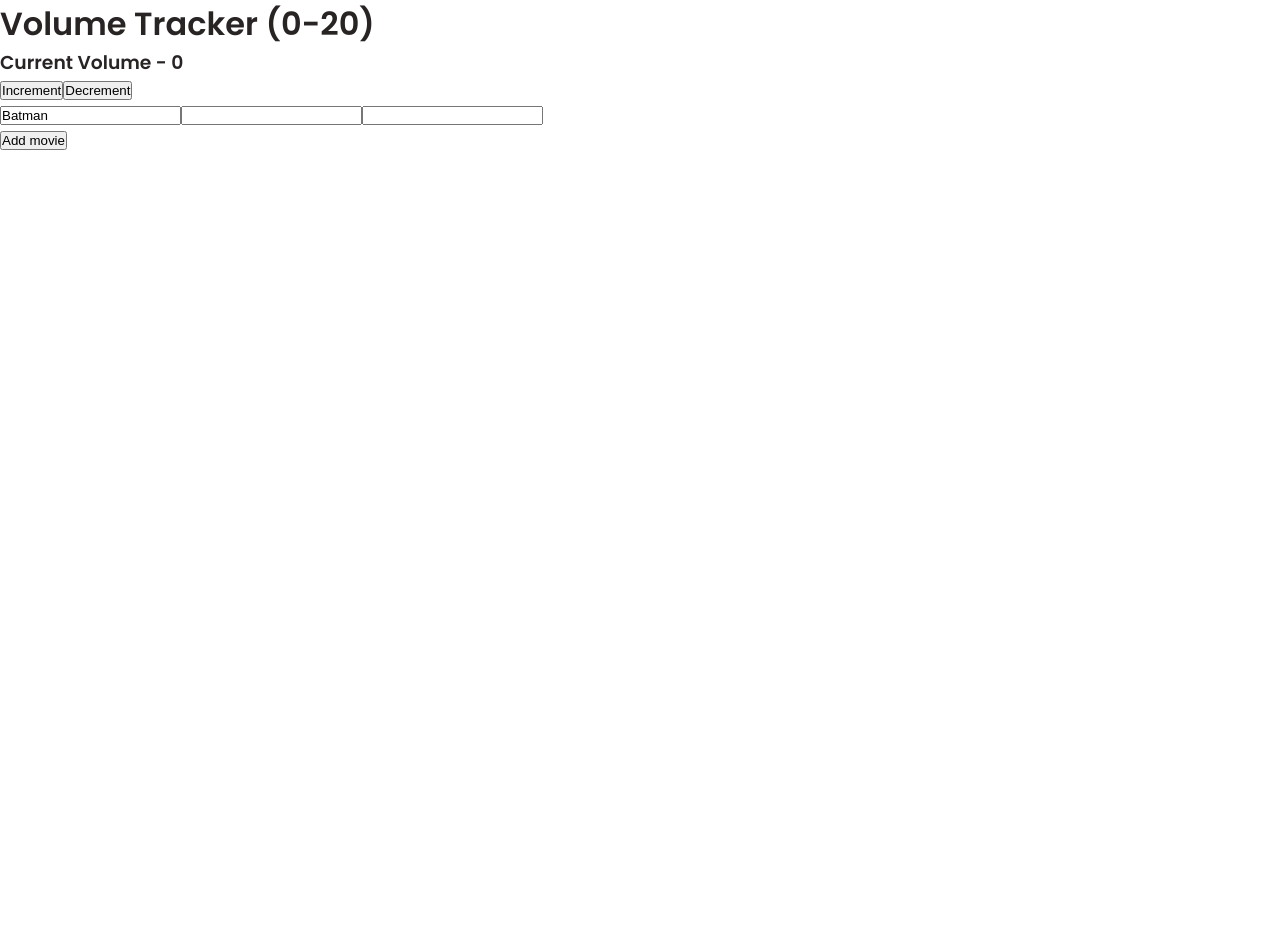
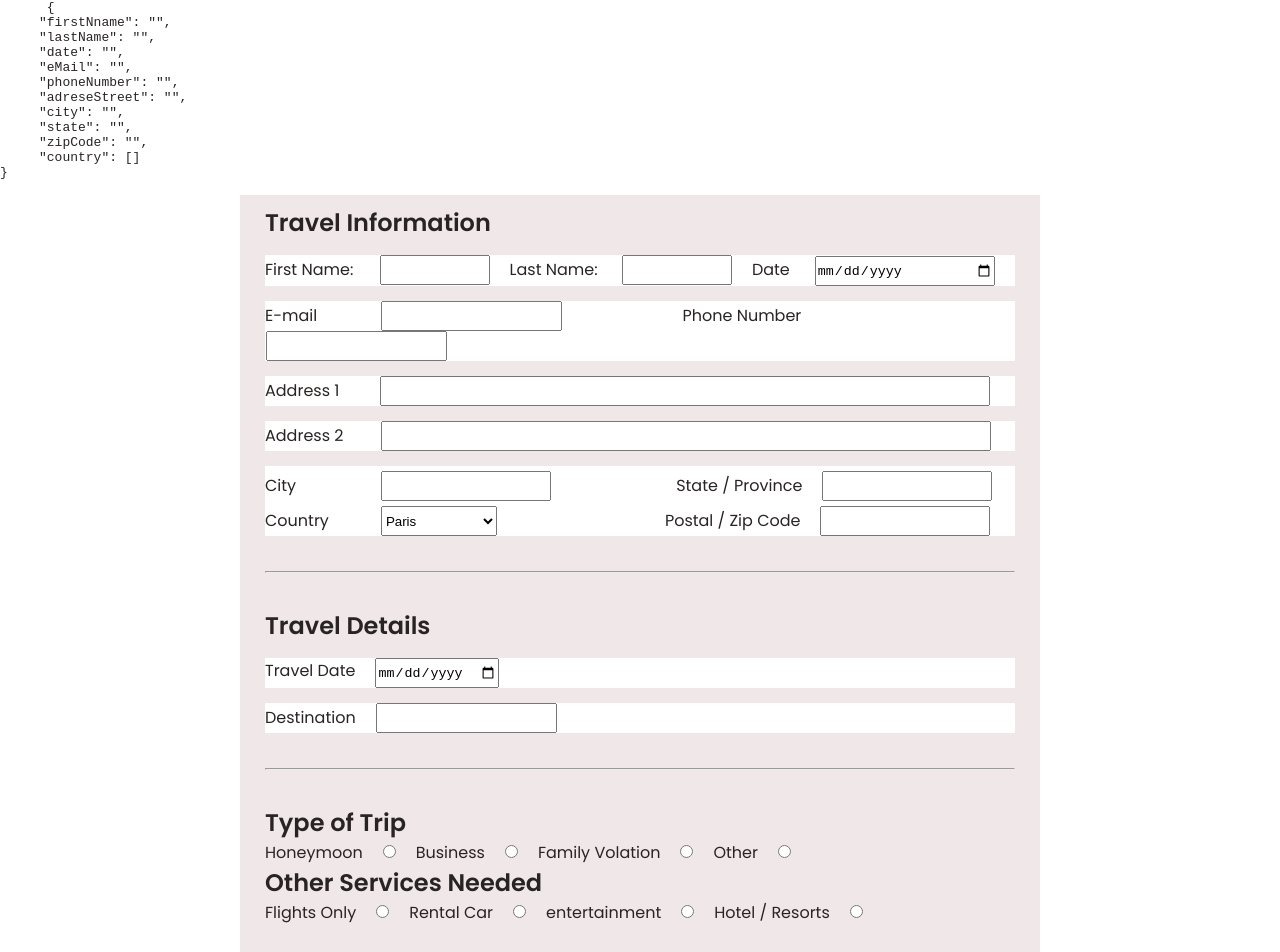
Before and after one commit to TomyJusuf/Vue--eComerce, a Vue app in the folder hello-world/: page / in a window 1280 px wide. Shown: the top 952 px of the page. Before the commit the page ends 800 px from the top, so only its background shows below. Built offline with nearby package versions, Linux system fonts and the light colour scheme.

Commit message:
working on formular layout/styling

```diff
--- a/hello-world/src/App.vue
+++ b/hello-world/src/App.vue
@@ -1,72 +1,27 @@
 <template>
   <!-- <Navbar /> -->
   <!-- <CardSection /> -->
-  <!-- <Formular /> -->
-  <h1>Volume Tracker (0-20)</h1>
-  <h3>Current Volume - {{ volume }}</h3>
-  <div>
-    <button @click="volume += 2">Increment</button>
-    <button @click="volume -= 2">Decrement</button>
-  </div>
-  <input type="text" v-model="movie" />
-  <input type="text" v-model="movieInfo.title" />
-  <input type="text" v-model="movieInfo.actor" />
-  <div>
-    <button @click="movieList.push('Wonder Woman')">Add movie</button>
-  </div>
+  <Formular />
 </template>
 
 <script>
 // import CardSection from "./components/CardSection.vue";
 // import Navbar from "./components/Navbar.vue";
-// import Formular from "./components/Formular.vue";
+import Formular from "./components/Formular.vue";
 export default {
   name: "App",
   data() {
     return {
       volume: 0,
-      movie: "Batman",
-      movieInfo: {
-        title: "",
-        actor: "",
-      },
-      movieList: ["Batman", "Superman"],
     };
   },
   methods: {},
   computed: {},
-  watch: {
-    volume(newValue, oldValue) {
-      if (newValue > oldValue && newValue === 16) {
-        alert(
-          "Listening to a high volume for a long time may damage you hearing"
-        );
-      }
-    },
-    movie: {
-      handler(newValue) {
-        console.log(`Calling API with movie name=${newValue}`);
-      },
-      immediate: true,
-    },
-    movieInfo: {
-      handler(newValue) {
-        console.log(
-          `Calling API with movie title =${newValue.title} and actor = ${newValue.actor}`
-        );
-      },
-      deep: true,
-    },
-    movieList: {
-      handler(newValue) {
-        console.log(`Update list ${newValue}`);
-      },
-      deep: true,
-    },
+
+  components: {
+    Formular,
   },
 };
-
-// components: { Navbar, CardSection },
 </script>
 
 <style>
--- a/hello-world/src/components/CardSection.vue
+++ b/hello-world/src/components/CardSection.vue
@@ -67,7 +67,7 @@ export default {
   name: "CardSection",
   data() {
     return {
-      showCard: false,
+      showCard: true,
       message: "hallo there",
       cards: [
         {
--- a/hello-world/src/components/Formular.vue
+++ b/hello-world/src/components/Formular.vue
@@ -6,111 +6,118 @@
   </div>
   <div class="formular">
     <form action="" @submit="submitForm">
-      <div>
-        <label for="name">Name</label>
-        <input type="text" id="name" v-model="formValues.name" />
+      <h2>Travel Information</h2>
+      <div class="form-name">
+        <label class="firstName" for="firstName">First Name: </label>
+        <input type="text" name="firstName" id="firstName" required />
+        <label for="lastName">Last Name: </label>
+        <input type="text" name="lastName" id="lastName" required />
+        <label for="date">Date</label>
+        <input type="date" id="date" name="date" />
       </div>
 
-      <div>
-        <label for="profile">Profile Summary</label>
-        <textarea
-          name=""
-          id="profile"
-          cols="30"
-          rows="10"
-          v-model="formValues.profileSummary"
-        ></textarea>
+      <div class="form-example">
+        <label class="email" for="email">E-mail </label>
+        <input type="text" name="email" id="email" required />
+        <label class="phoneNumber" for="phoneNumber">Phone Number </label>
+        <input type="text" name="phoneNumber" id="phoneNumber" required />
       </div>
 
-      <div>
-        <label class="country-label" for="country">Country</label>
-        <select name="" id="country" v-model="formValues.country">
-          <option value="">select country</option>
-          <option value="india">India</option>
-          <option value="China">China</option>
-          <option value="Europa">Europa</option>
-          <option value="Africa">Africa</option>
-          <option value="USA">USA</option>
-        </select>
+      <div class="form-adrese">
+        <label class="adress" for="adress">Address 1</label>
+        <input type="text" name="address" id="address" required />
       </div>
 
-      <div>
-        <label for="job-location">Job Location</label>
-        <select
-          name=""
-          id="job-location"
-          multiple
-          v-model="formValues.jobLocation"
-        >
-          <option value="india">India</option>
-          <option value="China">China</option>
-          <option value="Europa">Europa</option>
-          <option value="Africa">Africa</option>
-          <option value="USA">USA</option>
-        </select>
+      <div class="form-adrese">
+        <label class="adress-2" for="adress">Address 2</label>
+        <input type="text" name="address" id="address" required />
       </div>
 
-      <div class="question">
-        <label for="remoteWork">Open to remote work?</label>
+      <div class="form-city">
+        <label class="city" for="city">City</label>
+        <input type="text" name="city" id="city" required />
+
+        <label for="state" class="state">State / Province</label>
+        <input type="text" name="state" id="state" required />
+        <label for="country" class="country">Country</label>
+        <select name="country" id="country">
+          <option value="volvo">Paris</option>
+          <option value="volvo">New zeland</option>
+          <option value="volvo">Maui</option>
+          <option value="volvo">Bora Bora</option>
+          <option value="volvo">Tahity</option>
+          <option value="volvo">London</option>
+          <option value="volvo">Holand</option>
+          <option value="volvo">Kanada</option>
+          <option value="volvo">USA</option>
+          <option value="volvo">Swizerland</option>
+          <option value="volvo">Austria</option>
+          <option value="volvo">Czech Republic</option>
+          <option value="volvo">Italia</option>
+        </select>
+        <label for="zipCode" class="zipCode">Postal / Zip Code</label>
+        <input type="text" name="zipCode" id="zipCode" required />
+      </div>
+      <hr style="margin: 35px 0" />
+
+      <h2>Travel Details</h2>
+      <div class="travelDetails">
+        <label for="dateDetail">Travel Date</label>
+        <input type="date" id="dateDetail" name="date" />
+      </div>
+      <div class="destination">
+        <label for="destination">Destination</label>
+        <input type="text" id="destination" name="destination" />
+      </div>
+      <hr style="margin: 35px 0" />
+
+      <h2>Type of Trip</h2>
+      <div class="type-of-trip">
+        <label for="honeymoon">Honeymoon</label>
+        <input type="radio" id="honeymoon" name="honeymoon" value="honeymoon" />
+        <label for="business">Business</label>
+        <input type="radio" id="business" name="business" value="business" />
+        <label for="familyVocation">Family Volation</label>
         <input
-          type="checkbox"
-          id="remoteWork"
-          v-model="formValues.remoteWork"
-          true-value="yes"
-          false-value="no"
+          type="radio"
+          id="familyVocation"
+          name="familyVocation"
+          value="familyVocation"
+        />
+        <label for="other">Other</label>
+        <input type="radio" id="other" name="other" value="other" />
+      </div>
+      <h2>Other Services Needed</h2>
+      <div class="type-of-trip">
+        <label for="Flights">Flights Only</label>
+        <input type="radio" id="Flights" name="Flights" value="Flights" />
+        <label for="rental-car">Rental Car</label>
+        <input
+          type="radio"
+          id="rental-car"
+          name="rental-car"
+          value="rental-car"
+        />
+        <label for="entertainment">entertainment</label>
+        <input
+          type="radio"
+          id="entertainment"
+          name="entertainment"
+          value="entertainment"
+        />
+        <label for="Hotel">Hotel / Resorts</label>
+        <input type="radio" id="Hotel" name="Hotel" value="Hotel" />
+      </div>
+      <hr style="margin: 35px 0" />
+      <h2>Credit Card</h2>
+      <div class="travelDetails">
+        <input
+          type="text"
+          id="creaditCard"
+          name="firstNameCard"
+          placeholder="Enter card number"
         />
       </div>
-      <div class="question">
-        <label for="">Skill set :</label>
-        <input
-          type="checkbox"
-          id="html"
-          value="html"
-          v-model="formValues.skillSet"
-        />
-        <label for="html">HTML</label>
-        <input
-          type="checkbox"
-          id="css"
-          value="css"
-          v-model="formValues.skillSet"
-        />
-        <label for="css">CSS</label>
-        <input
-          type="checkbox"
-          id="javascript"
-          value="javascript"
-          v-model="formValues.skillSet"
-        />
-        <label for="javascript">JavaScript</label>
-      </div>
-
-      <div class="question">
-        <label for="">Years of Experience :</label>
-        <input
-          type="radio"
-          id="0-2"
-          value="0-2"
-          v-model="formValues.yearOfExperience"
-        />
-        <label for="html">0-2</label>
-        <input
-          type="radio"
-          id="3-5"
-          value="3-5"
-          v-model="formValues.yearOfExperience"
-        />
-        <label for="css">3-5</label>
-        <input
-          type="radio"
-          id="6-10"
-          value="6-10"
-          v-model="formValues.yearOfExperience"
-        />
-        <label for="javascript">6-10</label>
-      </div>
-
-      <div><button>Submit</button></div>
     </form>
   </div>
 </template>
@@ -121,13 +128,16 @@ export default {
   data() {
     return {
       formValues: {
-        name: "",
-        profileSummary: "",
-        country: "",
-        jobLocation: [],
-        remoteWork: "no",
-        skillSet: [],
-        yearOfExperience: "",
+        firstNname: "",
+        lastName: "",
+        date: "",
+        eMail: "",
+        phoneNumber: "",
+        adreseStreet: "",
+        city: "",
+        state: "",
+        zipCode: "",
+        country: [],
       },
     };
   },
@@ -142,65 +152,106 @@ export default {
 
 <style scoped>
 .formular {
-  width: 100%;
+  width: 800px;
   display: flex;
   margin: 0 auto;
-  background-color: red;
+  background-color: rgb(240, 232, 232);
 }
 form {
-  display: flex;
-  flex-wrap: wrap;
-  height: 700px;
-
-  width: 460px;
-  margin: 50px auto;
-  background-color: cornflowerblue;
-  justify-content: center;
-  border-radius: 15px;
+  width: 750px;
+  margin: 10px auto;
 }
-label {
-  font-weight: bold;
-  display: flex;
-  margin-bottom: 1px;
-  margin-top: 7px;
-}
-#country,
-#job-location {
-  width: 420px;
-}
-input + label {
-  font-weight: bold;
-  display: inline-flex;
-  /* margin-right: 20px; */
+label + input {
+  margin: 0 20px;
 }
 
-.question {
-  display: flex;
-  width: 100%;
+.form-name,
+.form-example,
+.form-adrese,
+.form-city,
+.travelDetails,
+.destination {
+  background-color: #fff;
+  margin: 15px 0;
+}
+#firstName,
+#lastName {
+  width: 110px;
+  height: 30px;
+}
+#date {
   margin-left: 25px;
+  width: 170px;
 }
-input[type="text"],
-textarea,
-select {
-  display: block;
-  width: 400px;
-  padding: 6px 12px;
-  margin: 0 auto;
-  font-size: 14px;
-  line-height: 1.428;
-  color: #555;
-  background-color: #fff;
-  border-image: none;
+.firstName {
+  margin-right: 2px;
 }
-button {
-  background-color: rgb(87, 172, 8);
-  padding: 10px 20px;
-  font-size: 20px;
-  font-weight: bold;
-  border: 3px rgb(238, 220, 220) solid;
-  border-radius: 15px;
-  color: rgb(240, 248, 248);
-  cursor: pointer;
-  box-shadow: 4px -1px 5px rgb(66, 54, 54);
+#email,
+#phoneNumber,
+#address,
+#city,
+#state,
+#zipCode,
+#country,
+#dateDetail,
+#destination {
+  height: 30px;
+}
+.form-name > label:nth-of-type(3) {
+  margin-left: 0px;
+}
+
+.email {
+  margin-right: 40px;
+}
+.phoneNumber {
+  margin-left: 100px;
+  margin-right: 15px;
+}
+#phoneNumber {
+  margin-left: 1px;
+}
+.adress {
+  margin-right: 21px;
+}
+.adress-2 {
+  margin-right: 18px;
+}
+#address {
+  width: 610px;
+}
+#date {
+  width: 180px;
+  height: 30px;
+}
+
+.form-city > #state {
+  width: 250px;
+  margin-top: 5px;
+  margin-bottom: 5px;
+}
+.state {
+  margin-left: 105px;
+}
+.zipCode {
+  margin-left: 168px;
+}
+#zipCode {
+  width: 170px;
+}
+
+.city {
+  margin-right: 65px;
+}
+#country {
+  margin-left: 52px;
+}
+.form-city #city,
+.form-city #state {
+  width: 170px;
+}
+#creaditCard {
+  width: 110px;
+  height: 30px;
 }
 </style>
```
